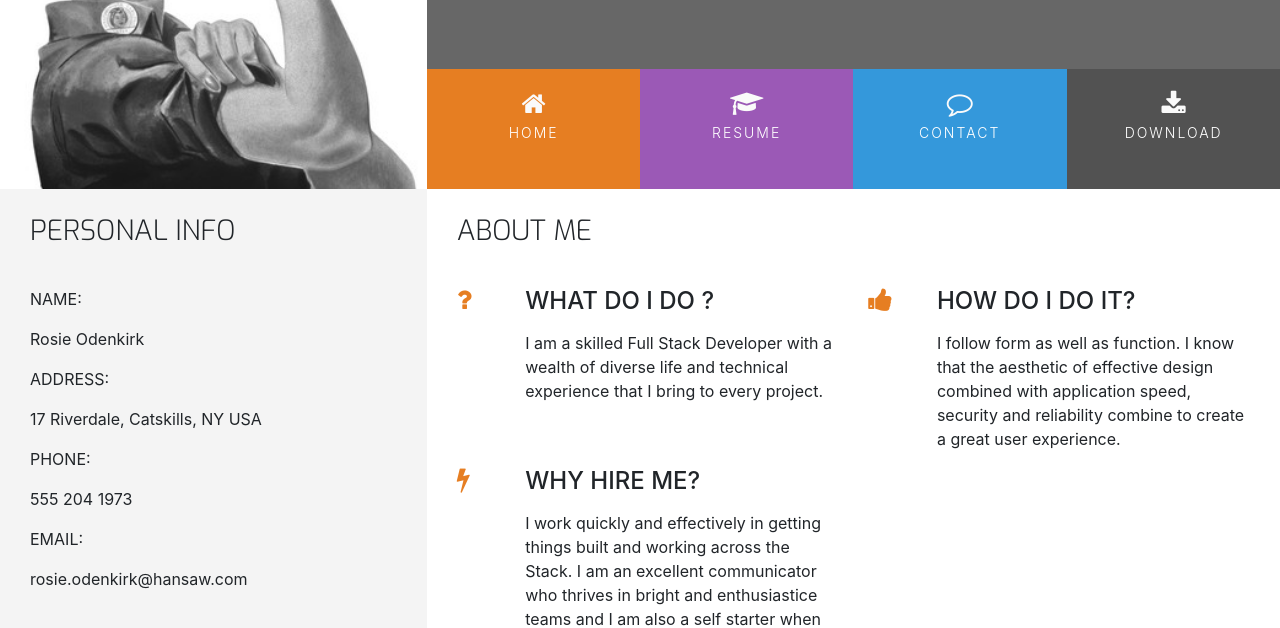
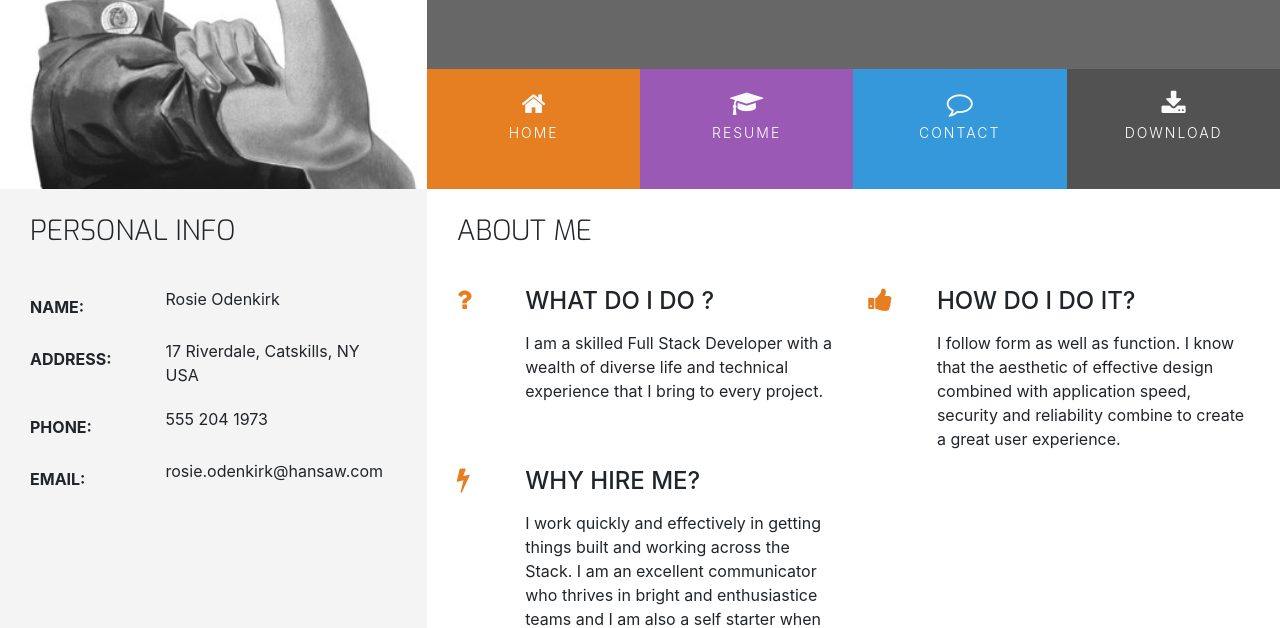
Before and after one commit to Mr-KulwinderSingh/ucd-resume, a plain HTML site: page index.html in a window 1280 px wide. Shown: the part 180-808 px from the top of the page. Drawn offline with nearby package versions, Linux system fonts and the light colour scheme.

Commit message:
Update the styles and margins for the pernal info items

```diff
--- a/assets/css/style.css
+++ b/assets/css/style.css
@@ -221,7 +221,7 @@ footer {
     padding: 20px;
 }
 
-/* --------------------------------Footer---------*/
+/* --------------------------------Three reasons---------*/
 
 .three-reasons-icon {
 
@@ -232,3 +232,41 @@ footer {
 .three-reasons-heading {
     margin-bottom: 15px;
 }
+
+/* --------------------------------Personal info---------*/
+
+.personal-info-item {
+    margin-bottom: 20px;
+    display: block;
+    clear: both;
+}
+
+.personal-info-item .key,
+.personal-info-item .value {
+
+    padding-right: 8px;
+    display: inline-block;
+
+}
+
+.personal-info-item .key p,
+.personal-info-item .value p {
+    margin: 0;
+}
+
+.personal-info-item .key {
+    width: 30%;
+    padding-top: 8px;
+    margin-right: 21px;
+    vertical-align: top;
+
+}
+
+.personal-info-item .key p {
+    font-weight: 700;
+}
+
+.personal-info-item .value {
+    width: 60%;
+    position: relative;
+}
```
